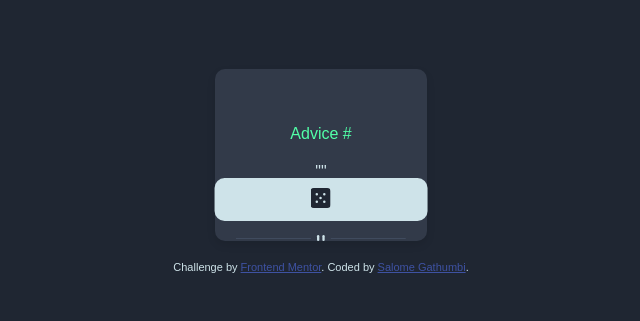
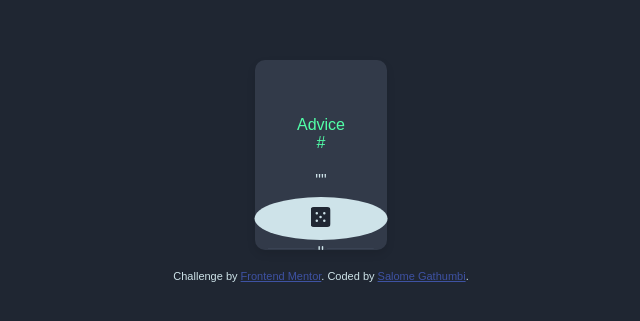
Before and after one commit to ProgrammerSalomeGathumbi/Advice-App-Generator-Frontend-Mentor, a plain HTML site: page index.html in a window 1280 px wide. Shown: the part 229-550 px from the top of the page, without its empty margins (319-959 px from the left). Drawn offline with Linux system fonts and the light colour scheme; no server answers.

Commit message:
fixing advice box setting

```diff
--- a/styles.css
+++ b/styles.css
@@ -1,3 +1,6 @@
+* {
+    box-sizing: border-box;
+  }
 body {
     margin: 0;
     font-family: 'Manrope', sans-serif;
@@ -46,7 +49,7 @@ body {
 
   .button-container {
     position: absolute;
-    bottom: 20px; /* Adjusted distance from the bottom */
+    bottom: 10px; /* Adjusted distance from the bottom */
     left: 50%;
     transform: translateX(-50%);
     width: 100%; /* Ensure the button spans the full width of the container */
@@ -56,7 +59,7 @@ body {
   #generate-btn {
     background-color: hsl(193, 38%, 86%);
     border: none;
-    border-radius: 10px;
+    border-radius: 50%;
     padding: 10px;
     cursor: pointer;
     width: 100%; /* Make the button fill the width of the container */
```
